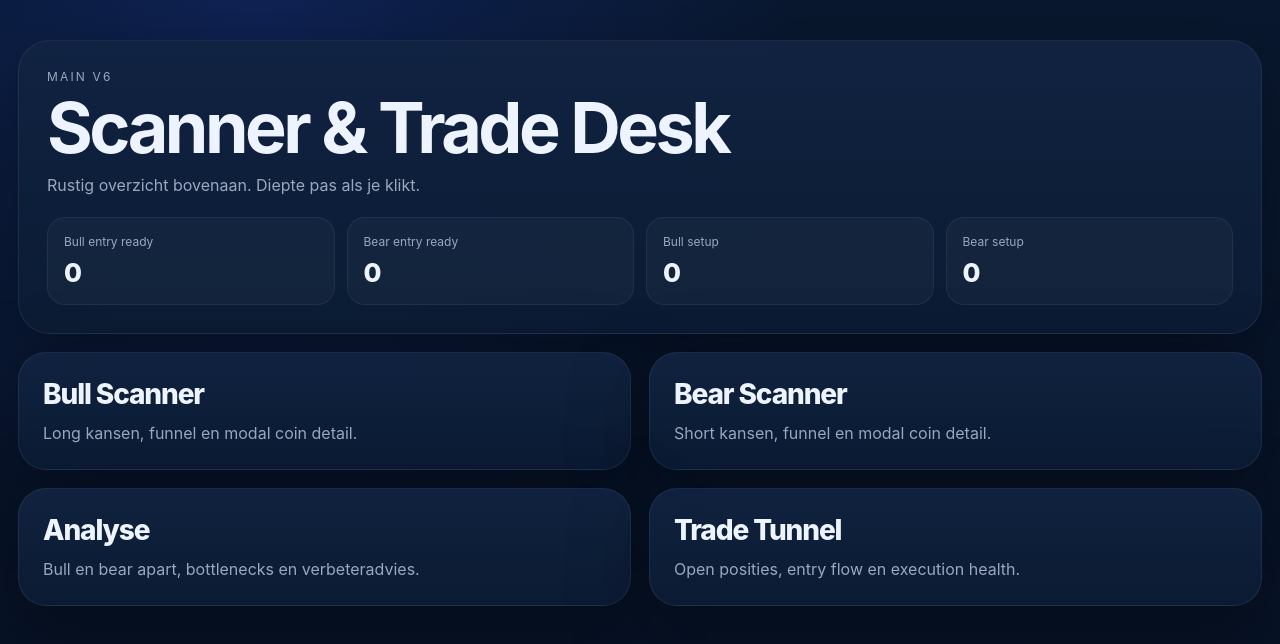
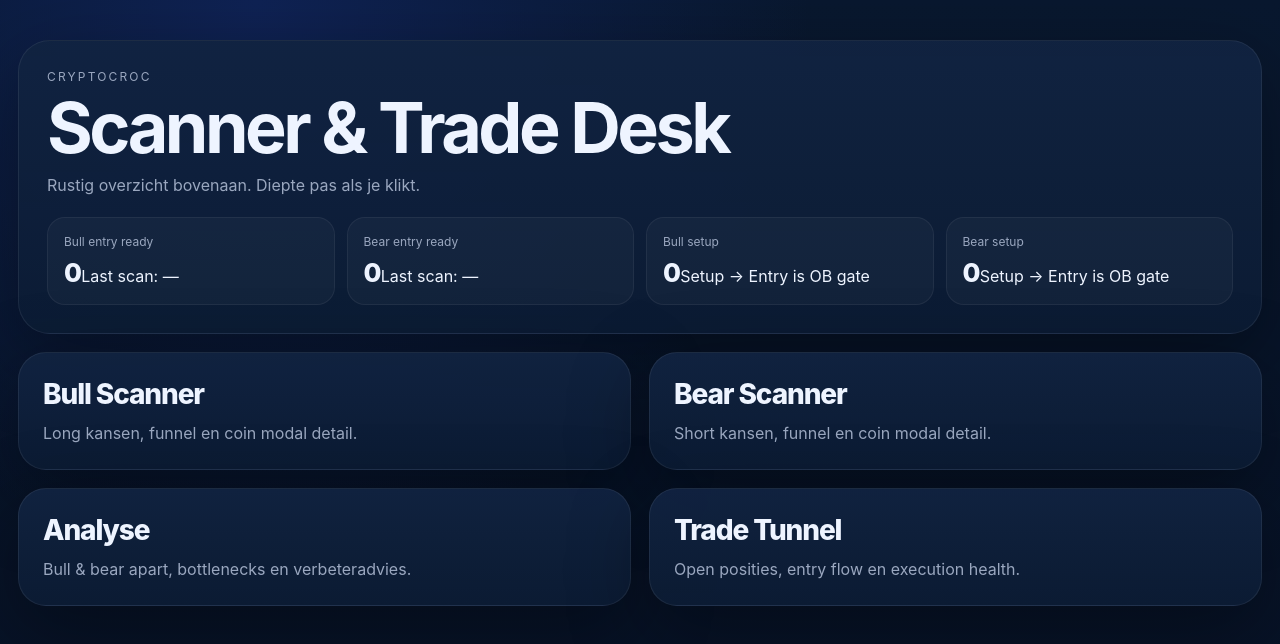
Before and after one commit to franselsimmons/main-funnel-trader, a Next.js app: page / in a window 1280 px wide. Shown: the top 644 px of the page. Built offline with nearby package versions, Linux system fonts and the light colour scheme; no server answers.

Commit message:
Update index.js

```diff
--- a/pages/index.js
+++ b/pages/index.js
@@ -20,10 +20,13 @@ export default function Home() {
   const bullSetup = bull?.funnel?.setup?.length || 0;
   const bearSetup = bear?.funnel?.setup?.length || 0;
 
+  const bullLast = bull?.ts || bull?.scannedAt || 0;
+  const bearLast = bear?.ts || bear?.scannedAt || 0;
+
   return (
     <div className="pageShell homePage">
       <section className="heroCard">
-        <div className="eyebrow">MAIN V6</div>
+        <div className="eyebrow">CRYPTOCROC</div>
         <h1 className="heroTitle">Scanner & Trade Desk</h1>
         <p className="heroText">
           Rustig overzicht bovenaan. Diepte pas als je klikt.
@@ -33,18 +36,26 @@ export default function Home() {
           <div className="heroStat">
             <span className="heroStatLabel">Bull entry ready</span>
             <span className="heroStatValue">{bullEntry}</span>
+            <span className="heroStatSmall">
+              Last scan: {bullLast ? new Date(bullLast).toLocaleString() : "—"}
+            </span>
           </div>
           <div className="heroStat">
             <span className="heroStatLabel">Bear entry ready</span>
             <span className="heroStatValue">{bearEntry}</span>
+            <span className="heroStatSmall">
+              Last scan: {bearLast ? new Date(bearLast).toLocaleString() : "—"}
+            </span>
           </div>
           <div className="heroStat">
             <span className="heroStatLabel">Bull setup</span>
             <span className="heroStatValue">{bullSetup}</span>
+            <span className="heroStatSmall">Setup → Entry is OB gate</span>
           </div>
           <div className="heroStat">
             <span className="heroStatLabel">Bear setup</span>
             <span className="heroStatValue">{bearSetup}</span>
+            <span className="heroStatSmall">Setup → Entry is OB gate</span>
           </div>
         </div>
       </section>
@@ -52,17 +63,17 @@ export default function Home() {
       <section className="homeGrid">
         <Link href="/bull" className="homeCard">
           <div className="homeCardTitle">Bull Scanner</div>
-          <div className="homeCardText">Long kansen, funnel en modal coin detail.</div>
+          <div className="homeCardText">Long kansen, funnel en coin modal detail.</div>
         </Link>
 
         <Link href="/bear" className="homeCard">
           <div className="homeCardTitle">Bear Scanner</div>
-          <div className="homeCardText">Short kansen, funnel en modal coin detail.</div>
+          <div className="homeCardText">Short kansen, funnel en coin modal detail.</div>
         </Link>
 
         <Link href="/analyse" className="homeCard">
           <div className="homeCardTitle">Analyse</div>
-          <div className="homeCardText">Bull en bear apart, bottlenecks en verbeteradvies.</div>
+          <div className="homeCardText">Bull & bear apart, bottlenecks en verbeteradvies.</div>
         </Link>
 
         <Link href="/trade" className="homeCard">
```
